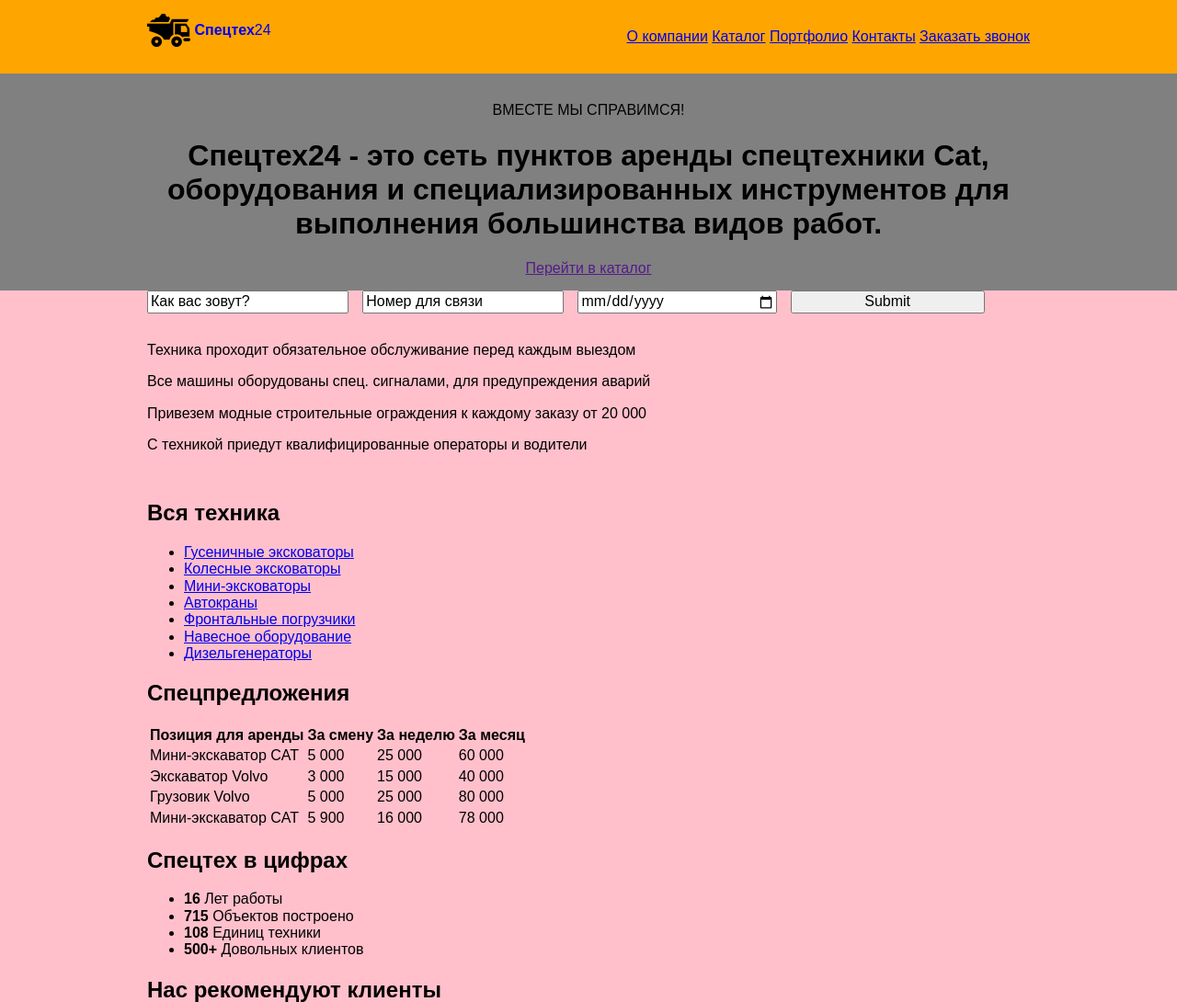
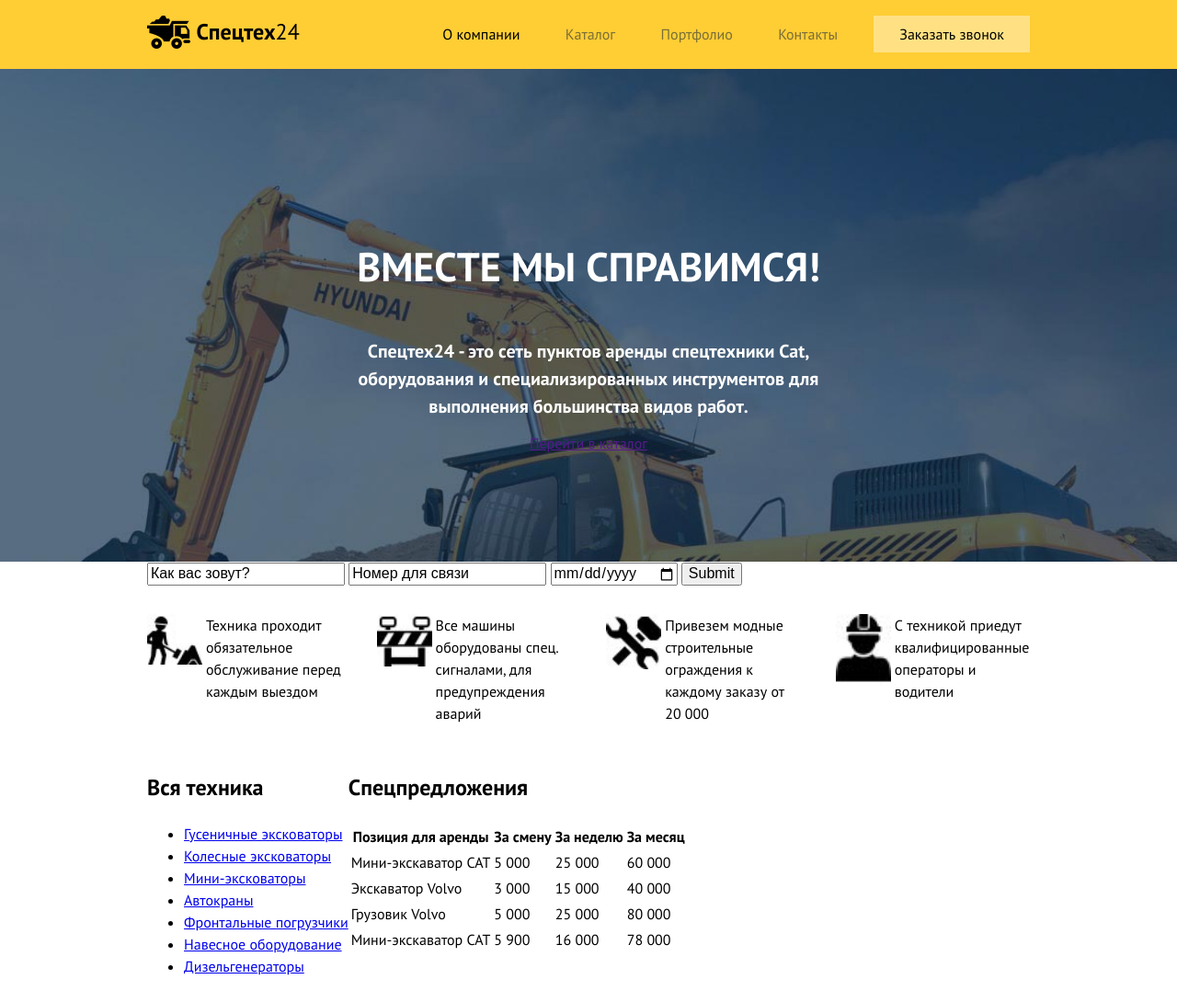
Before and after one commit to gamidovich/spetsteh, a plain HTML site: page new.html in a window 1280 px wide. Shown: the top 1090 px of the page at 92% size. Drawn offline with Linux system fonts and the light colour scheme.

Commit message:
08.12 21:59

```diff
--- /dev/null
+++ b/css/old.css
@@ -0,0 +1,57 @@
+body { background-color: pink; }
+
+.container {
+	width:  960px;
+	margin: 0 auto;
+	overflow: hidden;
+}
+
+.main-header {
+	padding: 15px 0;
+	background-color: orange;
+}
+
+.main-header__logo {
+	width: 30%;
+	float: left;
+	text-decoration: none;
+}
+
+.main-header-logo-img,
+.main-header-logo-text {
+	vertical-align: middle;
+}
+
+.main-header__nav {
+	width: 70%;
+	text-align: right;
+}
+
+.nav-list__item {
+	display: inline-block;
+}
+
+.promo {
+	padding: 15px 0;
+	text-align: center;
+	background-color: grey;
+}
+
+.consult__form {
+	overflow: hidden;
+}
+
+.consult-form-item {
+	width: 22%;
+	margin-right: 15px;
+	float: left;
+}
+
+.advantages {
+	padding: 15px 0;
+
+}
+
+.left { float: left; }
+.right { float: right; }
+.text-center { text-align: center; }
--- a/css/style.css
+++ b/css/style.css
@@ -1,57 +1,231 @@
-body { background-color: pink; }
+body { font: 16px/1.5 'PT Sans', Geneva, Arial, Helvetica, sans-serif; }
+
+.clearfix:after {
+	content: "";
+	display: table;
+	clear: both;
+}
 
 .container {
-	width:  960px;
+	width: 960px;
 	margin: 0 auto;
-	overflow: hidden;
+	padding: 0 10px;
 }
 
+.left { float: left; }
+
+.right { float: right; }
+
+/* Шапка */
+
 .main-header {
-	padding: 15px 0;
-	background-color: orange;
+	background-color: #ffcd34;
+	padding: 15px 0 16px 0;
+}
+
+/* Логотип */
+
+.main-header__logo,
+.footer-logo {
+	font-size: 24px;
+	text-decoration: none;
 }
 
 .main-header__logo {
-	width: 30%;
-	float: left;
+	color: #000;
+}
+
+.footer-logo {
+	color: #fff;
+}
+
+.main-header-logo-img,
+.main-header-logo-text,
+.footer-logo__img,
+.footer-logo__text {
+	display: inline-block;
+	vertical-align: middle;
+}
+
+/* Главная навигация */
+
+.main-header__nav,
+.footer-nav {
+	text-align: right;
+}
+
+.nav-list,
+.footer-nav__list {
+	margin: 0;
+	padding: 0;
+}
+
+.nav-list__item,
+.footer-nav-list__item {
+	display: inline-block;
+	margin-right: 25px;
+}
+
+.nav-list__item:last-child,
+.footer-nav-list__item:last-child {
+	margin-right: 0;
+}
+
+.nav-list__item a,
+.footer-nav-list__item a {
+	display: inline-block;
 	text-decoration: none;
 }
 
-.main-header-logo-img,
-.main-header-logo-text {
-	vertical-align: middle;
+.nav-list__item a {
+	color: #796e38;
 }
 
-.main-header__nav {
-	width: 70%;
-	text-align: right;
+.footer-nav-list__item a {
+	color: #fff;
 }
 
-.nav-list__item {
-	display: inline-block;
+.nav-list__item a:link,
+.nav-list__item a:visited,
+.footer-nav-list__item a:link,
+.footer-nav-list__item a:visited {
+	border: 2px solid transparent;
+	padding: 8px;
 }
 
-.promo {
-	padding: 15px 0;
-	text-align: center;
-	background-color: grey;
+.nav-list__item a:hover {
+	border: 2px solid #bc9d36;
 }
 
-.consult__form {
-	overflow: hidden;
+.footer-nav-list__item a:hover {
+	border: 2px solid #636d76;
 }
 
-.consult-form-item {
-	width: 22%;
-	margin-right: 15px;
-	float: left;
+.nav-list__item a:active {
+	border: 2px solid #796e38;
 }
+
+.footer-nav-list__item a:active {
+	border: 2px solid #a6abb1;
+}
+
+.nav-list__item--active a {
+	color: #000;
+}
+
+.footer-nav-list__item--active a {
+	color: #ffcd34;
+}
+
+.nav-list__item--active a:link,
+.nav-list__item--active a:visited,
+.nav-list__item--active a:hover,
+.nav-list__item--active a:active,
+.footer-nav-list__item--active a:link,
+.footer-nav-list__item--active a:visited,
+.footer-nav-list__item--active a:hover,
+.footer-nav-list__item--active a:active  {
+	border: 2px solid transparent;
+}
+
+/* Кнопка Заказать звонок */
+
+.nav-list__item-call a:link,
+.nav-list__item-call a:visited {
+	padding: 8px 28px;
+	background-color: #ffe184;
+	border: none;
+	color: #000;
+}
+
+.nav-list__item-call a:hover {
+	background-color: #ffecb2;
+}
+
+.nav-list__item-call a:active {
+	background-color: #f6bf16;
+}
+
+.footer-nav-list__item-call a:link,
+.footer-nav-list__item-call a:visited,
+.footer-nav-list__item-call a:hover,
+.footer-nav-list__item-call a:active  {
+	background-color: none;
+	border: none;
+	color: #ffcd34;
+}
+
+/* Блок Промо */
+
+.promo {
+	color: #fff;
+	text-align: center;
+	background-image: url(../img/ekskavator.jpg);
+	background-size: cover;
+	background-repeat: no-repeat;
+}
+
+.promo-content {
+	width: 60%;
+	margin: 0 auto;
+	padding: 138px 0 117px 0;
+}
+
+.promo__text {
+	font-size: 44px;
+	font-weight: bold;
+}
+
+.promo__title {
+	font-size: 20px;
+}
+
+/* Блок Преимущества */
 
 .advantages {
 	padding: 15px 0;
-
 }
 
-.left { float: left; }
-.right { float: right; }
-.text-center { text-align: center; }
+.advantages__item {
+	width: 22%;
+	margin-right: 4%;
+	box-sizing: border-box;
+	padding-left: 64px;
+	background-size: 60px;
+	background-repeat: no-repeat;
+}
+
+.advantages__item:last-child {
+	margin-right: 0;
+}
+
+.advantages__item--worker {
+	background-image: url(../img/worker.jpg);
+}
+
+.advantages__item--border {
+	background-image: url(../img/border.jpg);
+}
+
+.advantages__item--tools {
+	background-image: url(../img/tools.jpg);
+}
+
+.advantages__item--operator {
+	background-image: url(../img/operator.jpg);
+}
+
+/* Футер */
+
+footer {
+	background-color: #202e3b;
+	padding: 15px 0 16px 0;
+}
+
+.about__numbers {
+	width: 300px;
+}
+
+.about__reviews {
+	width: 620px;
+}
--- a/new.html
+++ b/new.html
@@ -4,36 +4,39 @@
 		<meta charset="UTF-8">
 		<title>Спецтех24</title>
 		<link rel="stylesheet" href="css/normalize.css">
+		<link href="https://fonts.googleapis.com/css?family=PT+Sans:400,400i,700&amp;subset=cyrillic" rel="stylesheet">
 		<link rel="stylesheet" href="css/style.css">
 	</head>
 	<body>
 		<header class="main-header">
-			<div class="container">
+			<div class="container clearfix">
 				<a class="main-header__logo left" href="#">
 					<img class="main-header-logo-img" src="img/logo.png" alt="">
 					<span class="main-header-logo-text"><b>Спецтех</b>24</span>
 				</a>
 				<nav class="main-header__nav right">
 					<ul class="nav-list">
-						<li class="nav-list__item"><a href="#" title="">О компании</a></li>
+						<li class="nav-list__item nav-list__item--active"><a href="#" title="">О компании</a></li>
 						<li class="nav-list__item"><a href="#" title="">Каталог</a></li>
 						<li class="nav-list__item"><a href="#" title="">Портфолио</a></li>
 						<li class="nav-list__item"><a href="#" title="">Контакты</a></li>
-						<li class="nav-list__item"><a href="#" title="">Заказать звонок</a></li>
+						<li class="nav-list__item nav-list__item-call"><a href="#" title="">Заказать звонок</a></li>
 					</ul>
 				</nav>
 			</div>
 		</header>
 		<main>
-		<div class="promo">
-			<div class="container">
-				<p class="promo__text">ВМЕСТЕ МЫ СПРАВИМСЯ!</p>
-				<h1 class="promo__title">Спецтех24 - это сеть пунктов аренды спецтехники Cat, оборудования и специализированных инструментов для выполнения большинства видов работ.</h1>
-				<a class="button button-promo" href="">Перейти в каталог</a>
+			<div class="promo">
+				<div class="container clearfix">
+					<div class="promo-content">
+					<p class="promo__text">ВМЕСТЕ МЫ СПРАВИМСЯ!</p>
+					<h1 class="promo__title">Спецтех24 - это сеть пунктов аренды спецтехники Cat, оборудования и специализированных инструментов для выполнения большинства видов работ.</h1>
+					<a class="button button-promo" href="">Перейти в каталог</a>
+				</div>
 			</div>
 		</div>
 		<div class="consult">
-			<div class="container">
+			<div class="container clearfix">
 				<form class="consult__form" action="#" method="post">
 					<input class="consult-form-item" type="text" name="consult-name" value="Как вас зовут?">
 					<input class="consult-form-item" type="text" name="consult-tel" value="Номер для связи">
@@ -43,16 +46,16 @@
 			</div>
 		</div>
 		<div class="advantages">
-			<div class="container">
-				<p class="advantages__item advantages__item--worker">Техника проходит обязательное обслуживание перед каждым выездом</p>
-				<p class="advantages__item advantages__item--border">Все машины оборудованы спец. сигналами, для предупреждения аварий</p>
-				<p class="advantages__item advantages__item--tools">Привезем модные строительные ограждения к каждому заказу от 20 000</p>
-				<p class="advantages__item advantages__item--operator">С техникой приедут квалифицированные операторы и водители</p>
+			<div class="container clearfix">
+				<p class="advantages__item advantages__item--worker left">Техника проходит обязательное обслуживание перед каждым выездом</p>
+				<p class="advantages__item advantages__item--border left">Все машины оборудованы спец. сигналами, для предупреждения аварий</p>
+				<p class="advantages__item advantages__item--tools left">Привезем модные строительные ограждения к каждому заказу от 20 000</p>
+				<p class="advantages__item advantages__item--operator left">С техникой приедут квалифицированные операторы и водители</p>
 			</div>
 		</div>
 		<div class="technic">
-			<div class="container">
-				<nav class="technic__nav">
+			<div class="container clearfix">
+				<nav class="technic__nav left">
 					<h2 class="subtitle">Вся техника</h2>
 					<ul class="technic-nav-list">
 						<li class="technic-nav-list__item"><a href="#">Гусеничные эксковаторы</a></li>
@@ -64,7 +67,7 @@
 						<li class="technic-nav-list__item"><a href="#">Дизельгенераторы</a></li>
 					</ul>
 				</nav>
-				<section class="technic__offers">
+				<section class="technic__offers clearfix left">
 					<h2 class="subtitle">Спецпредложения</h2>
 					<table class="technic-table-list">
 						<tr class="technic-table-list__item">
@@ -102,8 +105,8 @@
 			</div>
 		</div>
 		<div class="about">
-			<div class="container">
-				<section class="about__numbers">
+			<div class="container clearfix">
+				<section class="about__numbers left">
 					<h2 class="subtitle subtitle--white"><b>Спецтех</b> в цифрах</h2>
 					<ul class="about-list">
 						<li class="about-list__item"><b>16</b> Лет работы</li>
@@ -112,7 +115,7 @@
 						<li class="about-list__item"><b>500+</b> Довольных клиентов</li>
 					</ul>
 				</section>
-				<section class="about__reviews">
+				<section class="about__reviews left">
 					<h2 class="subtitle subtitle--white">Нас рекомендуют клиенты</h2>
 					<div class="reviews-item">
 						<img class="reviews-item__img" src="img/face.jpg" alt="">
@@ -136,19 +139,20 @@
 		</div>
 		</main>
 		<footer>
-			<div class="container">
-				<a class="footer-logo" href="#" title="">
-					<img src="img/footer-logo.png" alt="">
+			<div class="container clearfix">
+				<a class="footer-logo left" href="#" title="">
+					<img class="footer-logo__img" src="img/footer-logo.png" alt="">
+					<span class="footer-logo__text"><b>Спецтех</b>24</span>
 				</a>
-				<nav class="footer-nav">
-					<ul class="footer-nav-list">
-						<li class="footer-nav-list__item"><a href="#" title="">О компании</a></li>
+				<nav class="footer-nav right">
+					<ul class="footer-nav__list">
+						<li class="footer-nav-list__item footer-nav-list__item--active"><a href="#" title="">О компании</a></li>
 						<li class="footer-nav-list__item"><a href="#" title="">Каталог</a></li>
-						<li class="footer-nav-list__item footer-nav-list__item--active"><a href="#" title="">Портфолио</a></li>
+						<li class="footer-nav-list__item"><a href="#" title="">Портфолио</a></li>
 						<li class="footer-nav-list__item"><a href="#" title="">Контакты</a></li>
+						<li class="footer-nav-list__item footer-nav-list__item-call"><a href="#" title="">Заказать звонок</a></li>
 					</ul>
 				</nav>
-				<a class="button button_footer" href="#" title="">Заказать звонок</a>
 			</div>
 		</footer>
 	</body>
```
Also changed, not shown: catalog.html (+20 -16 lines), contact.html (+19 -16 lines), portfolio.html (+20 -16 lines), img/ekskavator.jpg (added).
